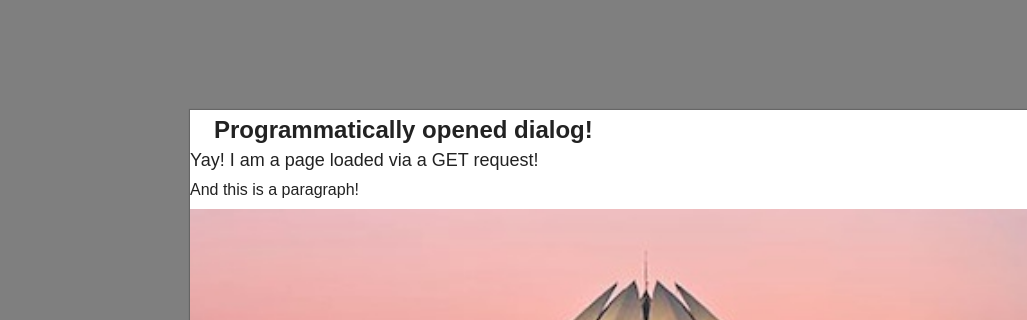
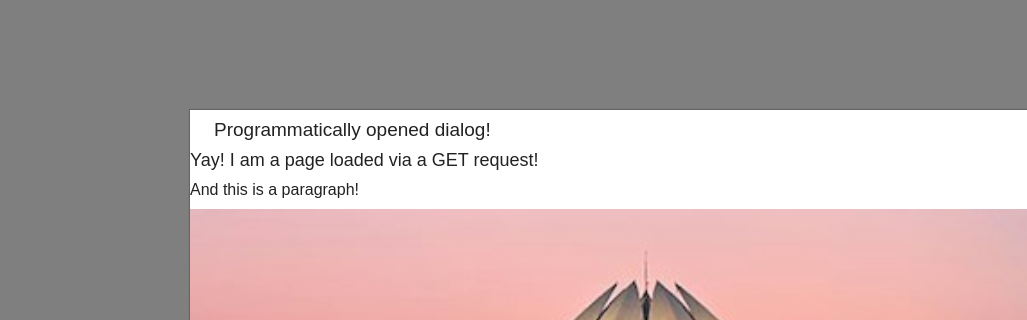
Before and after one commit to Code-Stars/cs-dialog, a website: page demos/code/index.html in a window 1280 px wide. Shown: the part 170-490 px from the top of the page, 0-1027 px from the left. Drawn offline with nearby package versions, Linux system fonts and the light colour scheme; files that its build step writes are made by us from their sources.

Commit message:
Made the dialog title more subtle.

```diff
--- a/sass/modules/_cs-dialog.scss
+++ b/sass/modules/_cs-dialog.scss
@@ -12,6 +12,8 @@
     padding-right: 24px;
     height: 40px;
     line-height: 40px;
+    font-weight: normal;
+    font-size: 19px;
   }
 
   &__inner {
```
Also changed, not shown: dist/cs-dialog.css, 1 other file.
